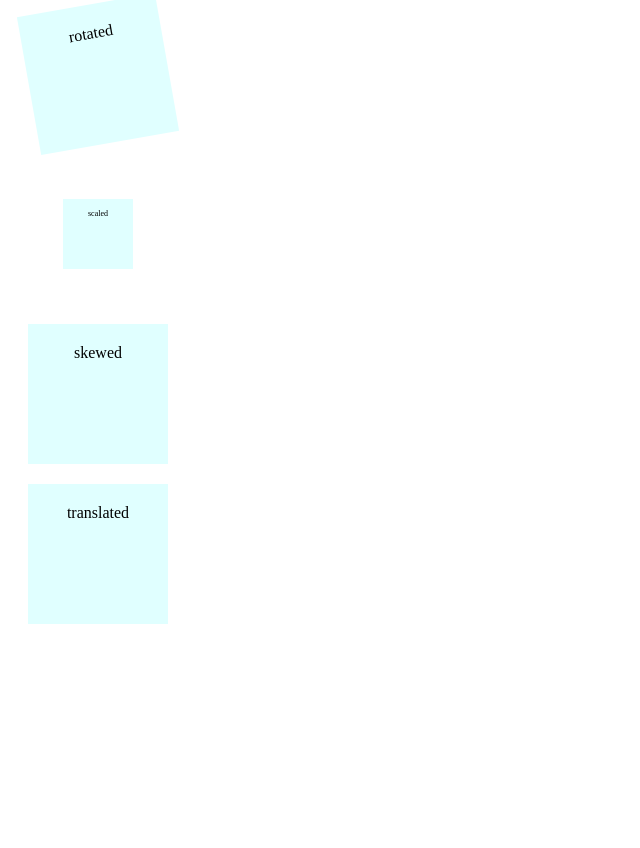
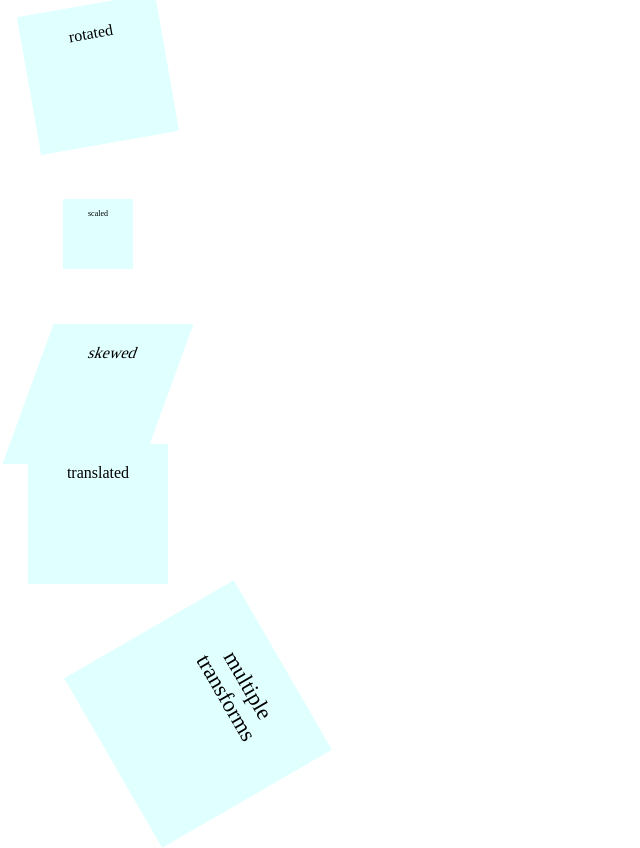
Before and after one commit to TovaR2029/CS1-Unit-2-Notes-Animation, a plain HTML site: page index.html in a window 1280 px wide. Shown: the part 76-924 px from the top of the page, without its empty margins (0-640 px from the left). Before the commit the page ends 800 px from the top, so only its background shows below. Drawn offline with Linux system fonts and the light colour scheme.

Commit message:
transform properties

```diff
--- a/index.html
+++ b/index.html
@@ -16,7 +16,7 @@
   <div class="box" id="skew"> skewed </div>
   <div class="box" id="translate"> translated </div>
 
-
+<div class="box" id="chain"> multiple transforms </div>
 
 </body>
 </html>
--- a/style.css
+++ b/style.css
@@ -17,3 +17,19 @@ to change an element */
 #scale {
     transform: scale(0.5);
 }
+
+#skew {
+    transform: skew(-20deg);
+}
+
+/* translate(x) moves element right (if x is positive)
+   translate(x,y) moves diagonally
+   translate(0,y) moves element vertically only
+*/
+#translate {
+    transform: translate( 0px, -40px);
+}
+
+#chain {
+    transform: translate(100px) scale(1.4) rotate(60deg);
+}
```
